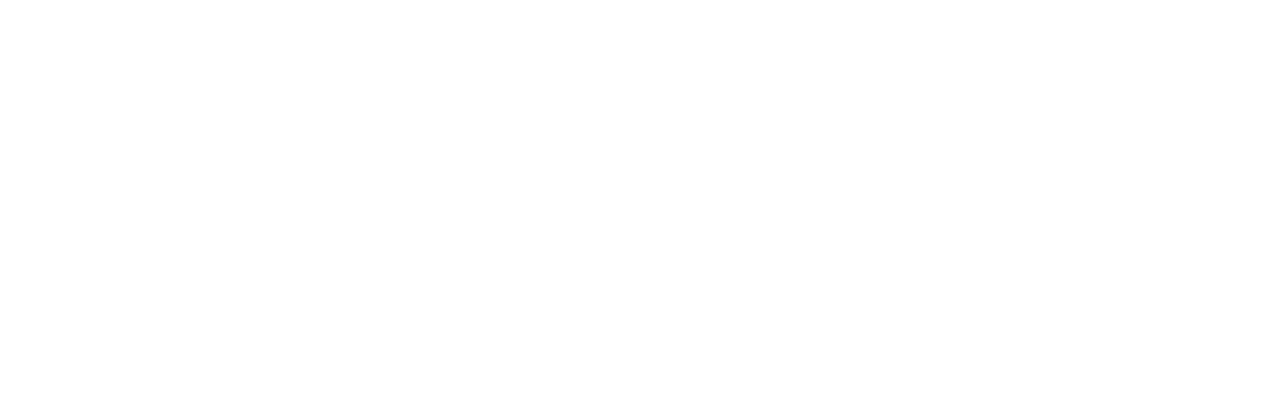
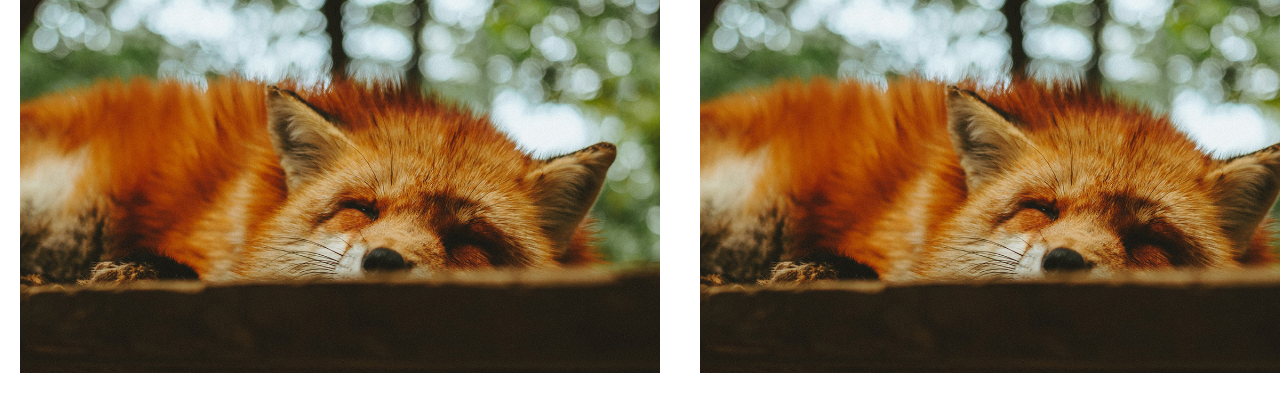
Before and after one commit to jmoudatsos/slide, a plain HTML site: page index.html in a window 1280 px wide. Drawn offline with Linux system fonts and the light colour scheme.

Commit message:
raiz do slide pronto

```diff
--- a/css/style.css
+++ b/css/style.css
@@ -0,0 +1,24 @@
+body {
+  margin: 0;
+}
+ul {
+  margin: 0px;
+  padding: 0px;
+  list-style: none;
+}
+img {
+  display: block;
+  max-width: 100%;
+}
+.slide-wrap {
+  overflow: hidden;
+}
+.slide {
+  display: flex;
+}
+.slide li {
+  flex-shrink: 0;
+  width: 80vh;
+  max-width: 800px;
+  margin: 0 20px;
+}
--- a/index.html
+++ b/index.html
@@ -7,6 +7,17 @@
     <title>Document</title>
   </head>
   <body>
-    <script src="js/script.js"></script>
+    <div class="slide-wrap">
+      <ul class="slide">
+        <li><img src="/img/fotoraposa.jpg" alt="#" /></li>
+        <li><img src="/img/fotoraposa.jpg" alt="#" /></li>
+        <li><img src="/img/fotoraposa.jpg" alt="#" /></li>
+        <li><img src="/img/fotoraposa.jpg" alt="#" /></li>
+        <li><img src="/img/fotoraposa.jpg" alt="#" /></li>
+        <li><img src="/img/fotoraposa.jpg" alt="#" /></li>
+        <li><img src="/img/fotoraposa.jpg" alt="#" /></li>
+      </ul>
+    </div>
+    <script type="module" src="js/script.js"></script>
   </body>
 </html>
--- a/js/script.js
+++ b/js/script.js
@@ -0,0 +1,5 @@
+import Slide from "./slide.js";
+
+const slide = new Slide(".slide", ".slide-wrap");
+slide.init();
+console.log(slide);
--- /dev/null
+++ b/js/slide.js
@@ -0,0 +1,31 @@
+export default class Slide {
+  constructor(slide, warp) {
+    this.slide = document.querySelector(slide);
+    this.warp = document.querySelector(warp);
+  }
+
+  Onstart(event) {
+    event.preventDefault();
+    this.warp = addEventListener("mousemove", this.Onmove);
+  }
+  Onmove() {
+    console.log("mexeu");
+  }
+  Onend(event) {
+    this.warp = removeEventListener("mousemove", this.Onmove);
+  }
+  Addevent() {
+    this.warp = addEventListener("mousedown", this.Onstart);
+    this.warp = addEventListener("mouseup", this.Onend);
+  }
+  Bind() {
+    this.Onstart = this.Onstart.bind(this);
+    this.Onmove = this.Onmove.bind(this);
+    this.Onend = this.Onend.bind(this);
+  }
+
+  init() {
+    this.Bind();
+    this.Addevent();
+  }
+}
```
Also changed, not shown: img/fotinhoraposa.jpg (added), img/fotoraposa.jpg (added).
